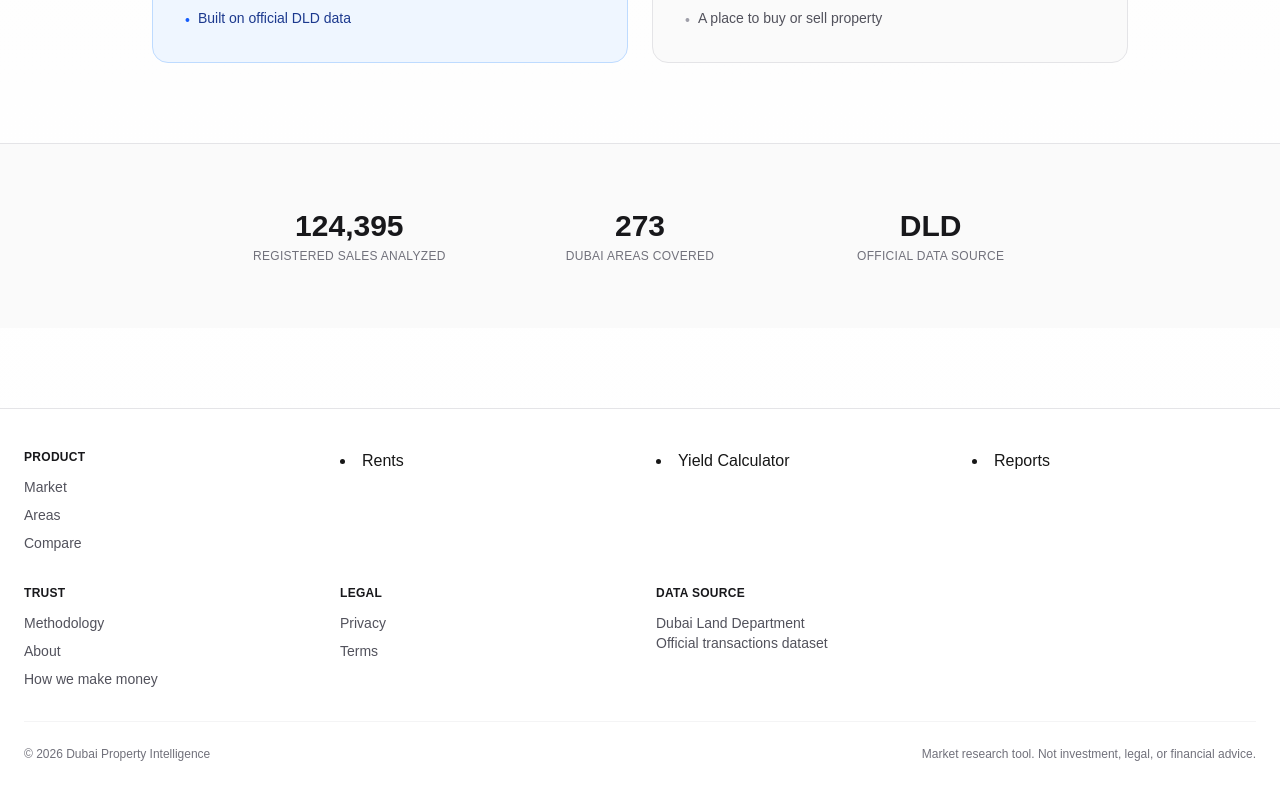
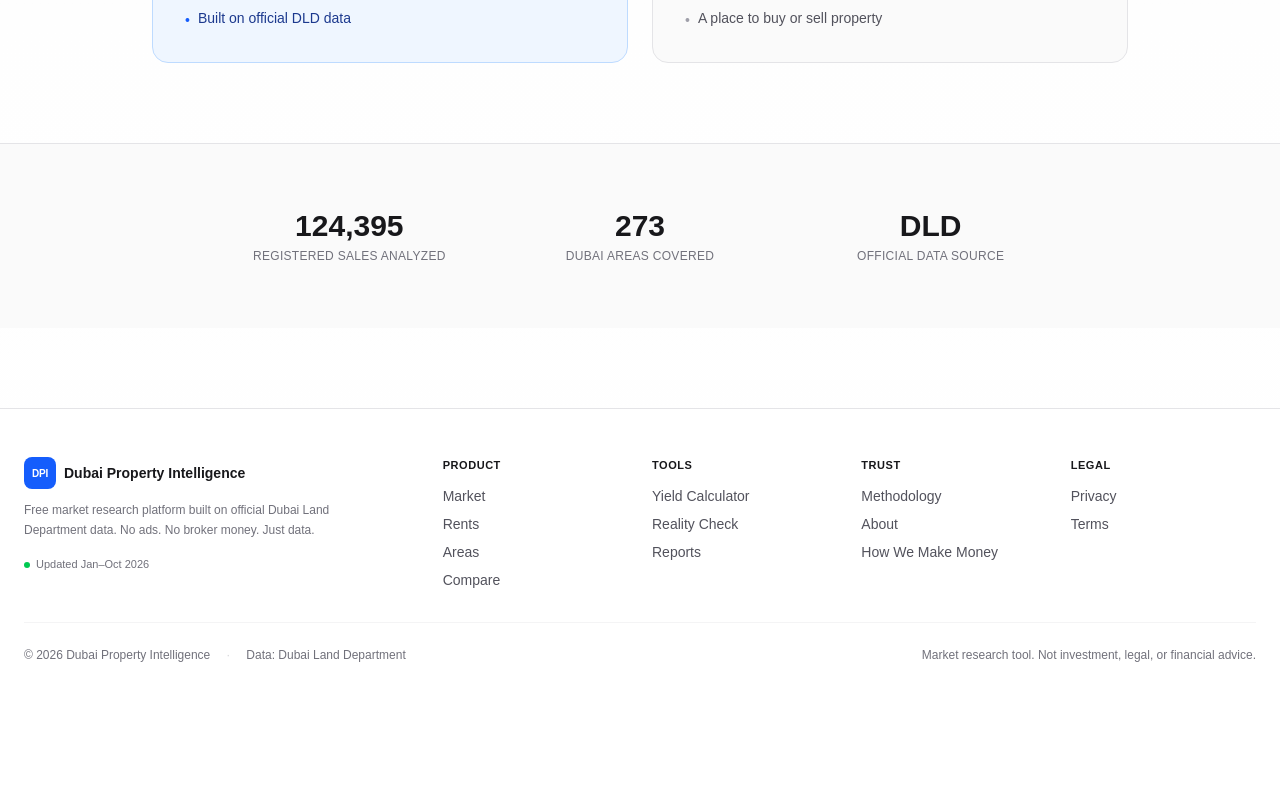
Before and after one commit to asad-pgbrain/dubai-property-intelligence, a Next.js app in the folder apps/web/: page / in a window 1280 px wide. Shown: the part 2777-3577 px from the top of the page. After the commit the page ends 3488 px from the top, so only its background shows below. Built offline with nearby package versions, Linux system fonts and the light colour scheme.

Commit message:
fix(footer): redesign to compact professional SaaS layout

```diff
--- a/apps/web/components/Footer.tsx
+++ b/apps/web/components/Footer.tsx
@@ -1,105 +1,147 @@
 import Link from "next/link";
+import { DATA_STATS } from "@/lib/constants";
 
 export default function Footer() {
   return (
-    <footer className="border-t border-zinc-200 bg-white mt-20">
-      <div className="max-w-7xl mx-auto px-4 md:px-6 py-8 md:py-10">
-        <div className="grid grid-cols-2 md:grid-cols-4 gap-8 mb-8">
+    <footer className="border-t border-zinc-200 bg-white mt-16 md:mt-20">
+      <div className="max-w-7xl mx-auto px-4 md:px-6 py-10 md:py-12">
+        {/* Top: Brand + Columns */}
+        <div className="grid grid-cols-2 md:grid-cols-6 gap-8 md:gap-6 mb-8">
+          {/* Brand — spans 2 cols on desktop */}
+          <div className="col-span-2 md:col-span-2 pr-4">
+            <div className="flex items-center gap-2 mb-3">
+              <div className="w-8 h-8 bg-blue-600 rounded-lg flex items-center justify-center flex-shrink-0">
+                <span className="text-white font-bold text-[10px] tracking-tight">
+                  DPI
+                </span>
+              </div>
+              <span className="font-semibold text-zinc-900 text-sm">
+                Dubai Property Intelligence
+              </span>
+            </div>
+            <p className="text-xs text-zinc-500 leading-relaxed max-w-xs">
+              Free market research platform built on official Dubai Land
+              Department data. No ads. No broker money. Just data.
+            </p>
+            <div className="mt-4 inline-flex items-center gap-1.5 text-[11px] text-zinc-500">
+              <span className="w-1.5 h-1.5 bg-green-500 rounded-full"></span>
+              Updated {DATA_STATS.periodLabel}
+            </div>
+          </div>
+
+          {/* Product */}
           <div>
-            <h3 className="text-xs font-semibold text-zinc-900 uppercase tracking-wide mb-3">
+            <h3 className="text-[11px] font-semibold text-zinc-900 uppercase tracking-wider mb-3">
               Product
             </h3>
             <ul className="space-y-2 text-sm text-zinc-600">
               <li>
-                <Link href="/market" className="hover:text-zinc-900">
+                <Link href="/market" className="hover:text-zinc-900 transition">
                   Market
                 </Link>
               </li>
               <li>
-                <Link href="/areas" className="hover:text-zinc-900">
+                <Link href="/rents" className="hover:text-zinc-900 transition">
+                  Rents
+                </Link>
+              </li>
+              <li>
+                <Link href="/areas" className="hover:text-zinc-900 transition">
                   Areas
                 </Link>
               </li>
               <li>
-                <Link href="/compare" className="hover:text-zinc-900">
+                <Link href="/compare" className="hover:text-zinc-900 transition">
                   Compare
                 </Link>
               </li>
             </ul>
           </div>
+
+          {/* Tools */}
+          <div>
+            <h3 className="text-[11px] font-semibold text-zinc-900 uppercase tracking-wider mb-3">
+              Tools
+            </h3>
+            <ul className="space-y-2 text-sm text-zinc-600">
               <li>
-                <Link href="/rents" className="hover:text-zinc-900">
-                  Rents
-                </Link>
-              </li>
-              <li>
-                <Link href="/calculators/rental-yield" className="hover:text-zinc-900">
+                <Link
+                  href="/calculators/rental-yield"
+                  className="hover:text-zinc-900 transition"
+                >
                   Yield Calculator
                 </Link>
               </li>
               <li>
-                <Link href="/reports" className="hover:text-zinc-900">
+                <Link href="/" className="hover:text-zinc-900 transition">
+                  Reality Check
+                </Link>
+              </li>
+              <li>
+                <Link href="/reports" className="hover:text-zinc-900 transition">
                   Reports
                 </Link>
               </li>
+            </ul>
+          </div>
+
+          {/* Trust */}
           <div>
-            <h3 className="text-xs font-semibold text-zinc-900 uppercase tracking-wide mb-3">
+            <h3 className="text-[11px] font-semibold text-zinc-900 uppercase tracking-wider mb-3">
               Trust
             </h3>
             <ul className="space-y-2 text-sm text-zinc-600">
               <li>
-                <Link href="/methodology" className="hover:text-zinc-900">
+                <Link
+                  href="/methodology"
+                  className="hover:text-zinc-900 transition"
+                >
                   Methodology
                 </Link>
               </li>
               <li>
-                <Link href="/about" className="hover:text-zinc-900">
+                <Link href="/about" className="hover:text-zinc-900 transition">
                   About
                 </Link>
               </li>
               <li>
                 <Link
                   href="/how-we-make-money"
-                  className="hover:text-zinc-900"
+                  className="hover:text-zinc-900 transition"
                 >
-                  How we make money
+                  How We Make Money
                 </Link>
               </li>
             </ul>
           </div>
 
+          {/* Legal */}
           <div>
-            <h3 className="text-xs font-semibold text-zinc-900 uppercase tracking-wide mb-3">
+            <h3 className="text-[11px] font-semibold text-zinc-900 uppercase tracking-wider mb-3">
               Legal
             </h3>
             <ul className="space-y-2 text-sm text-zinc-600">
               <li>
-                <Link href="/privacy" className="hover:text-zinc-900">
+                <Link href="/privacy" className="hover:text-zinc-900 transition">
                   Privacy
                 </Link>
               </li>
               <li>
-                <Link href="/terms" className="hover:text-zinc-900">
+                <Link href="/terms" className="hover:text-zinc-900 transition">
                   Terms
                 </Link>
               </li>
             </ul>
           </div>
-
-          <div>
-            <h3 className="text-xs font-semibold text-zinc-900 uppercase tracking-wide mb-3">
-              Data source
-            </h3>
-            <p className="text-sm text-zinc-600">
-              Dubai Land Department
-              <br />
-              Official transactions dataset
-            </p>
-          </div>
         </div>
 
+        {/* Bottom bar */}
         <div className="pt-6 border-t border-zinc-100 flex flex-col md:flex-row items-center justify-between gap-3 text-xs text-zinc-500">
-          <div>© 2026 Dubai Property Intelligence</div>
+          <div className="flex flex-wrap items-center gap-x-4 gap-y-1 justify-center md:justify-start">
+            <span>© 2026 Dubai Property Intelligence</span>
+            <span className="hidden md:inline text-zinc-300">·</span>
+            <span>Data: Dubai Land Department</span>
+          </div>
           <div className="text-center md:text-right">
             Market research tool. Not investment, legal, or financial advice.
           </div>
```
